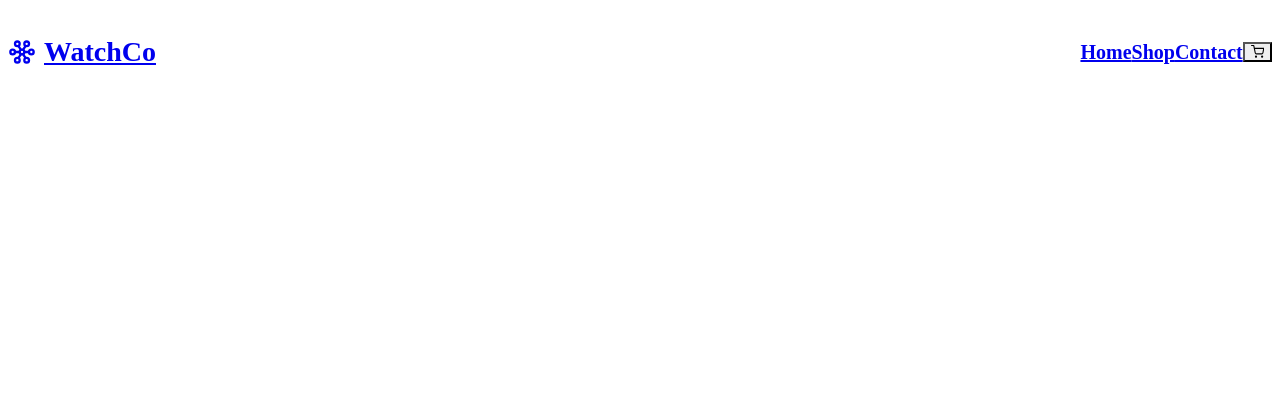
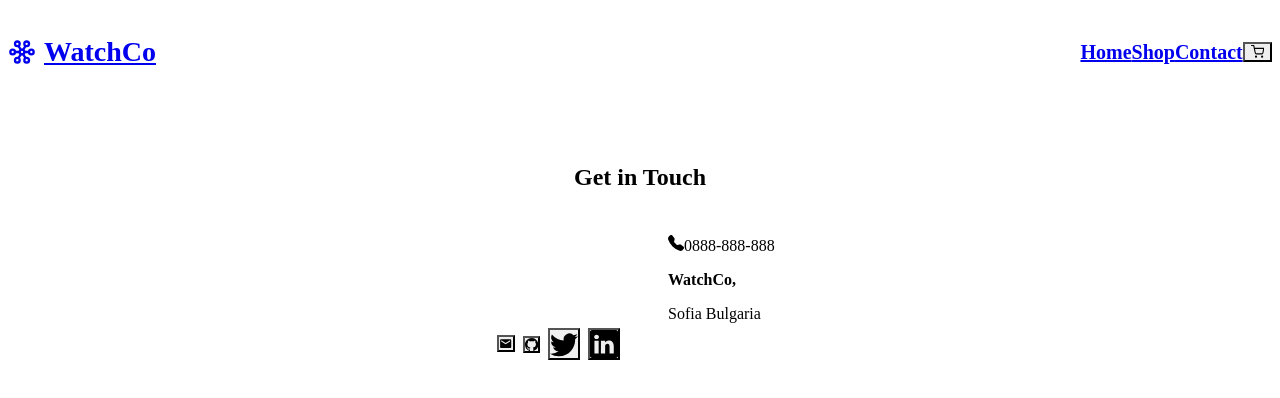
Before and after one commit to blancpain/shopping-cart, a React (Vite) app: page /contact in a window 1280 px wide. Shown: the top 398 px of the page. Built offline with nearby package versions, Linux system fonts and the light colour scheme; the HTML template or start-up script is replaced by a standard one.

Commit message:
Add contact page and subtotal for shopping cart

```diff
--- a/src/ShoppingCartContext.jsx
+++ b/src/ShoppingCartContext.jsx
@@ -54,6 +54,7 @@ export function CartProvider({ children }) {
   };
 
   return (
+    // eslint-disable-next-line react/jsx-no-constructed-context-values
     <CartContext.Provider value={{ items, addToCart, removeFromCart, updateQuantity }}>
       {children}
     </CartContext.Provider>
--- a/src/components/ShoppingCart.jsx
+++ b/src/components/ShoppingCart.jsx
@@ -30,6 +30,11 @@ export default function ShoppingCart({ onClose, isOpen }) {
     />
   ));
 
+  const subtotal = items.reduce(
+    (accumulator, object) => accumulator + object.quantity * object.price,
+    0,
+  );
+
   return (
     <Drawer placement="right" onClose={onClose} isOpen={isOpen} size="lg">
       <DrawerOverlay />
@@ -41,7 +46,18 @@ export default function ShoppingCart({ onClose, isOpen }) {
         <DrawerBody display="flex" flexDirection="column" gap="10px" justifyContent="space-between">
           <VStack>
             {allItems.length > 0 ? (
-              allItems
+              <>
+                {allItems}
+                <Text
+                  alignSelf="flex-start"
+                  my="2rem"
+                  ml="1rem"
+                  fontWeight="bold"
+                  wordBreak="break-word"
+                >
+                  Subtotal: €{Number(subtotal).toLocaleString('en-US')}
+                </Text>
+              </>
             ) : (
               <>
                 <Text my="5em">Your cart is empty. </Text>{' '}
@@ -50,12 +66,12 @@ export default function ShoppingCart({ onClose, isOpen }) {
             )}
           </VStack>
           {allItems.length > 0 ? (
-            <Button as={NavLink} to="/" m="15px" onClick={onClose}>
+            <Button as={NavLink} to="/" m="15px" onClick={onClose} fontSize="xl">
               Checkout
             </Button>
           ) : (
-            <Button as={NavLink} to="/shop" m="15px" onClick={onClose}>
-              Browse shop
+            <Button as={NavLink} to="/shop" m="15px" onClick={onClose} fontSize="xl">
+              Browse Shop
             </Button>
           )}
         </DrawerBody>
--- a/src/components/ShoppingCartItem.jsx
+++ b/src/components/ShoppingCartItem.jsx
@@ -23,7 +23,7 @@ export default function ShoppingCartItem({
 }) {
   const convertedWatchImageURL = `../${watchImage}`;
 
-  const { addToCart, removeFromCart, updateQuantity } = useContext(CartContext);
+  const { addToCart, removeFromCart, updateQuantity, items } = useContext(CartContext);
   const buttonClickHandler = (e) => {
     const { name } = e.target;
 
@@ -51,8 +51,6 @@ export default function ShoppingCartItem({
     }
   };
 
-  // TODO - Array.reduce for total sum price * quantity ...
-
   return (
     <CardContainer maxW="sm" m="0.5rem">
       <CardBody as={Flex}>
@@ -77,10 +75,10 @@ export default function ShoppingCartItem({
             variant="solid"
             colorScheme="gray"
             flexGrow="10"
-            name="add"
+            name="del"
             onClick={buttonClickHandler}
           >
-            +
+            -
           </Button>
           <Input
             type="number"
@@ -94,10 +92,11 @@ export default function ShoppingCartItem({
             variant="solid"
             colorScheme="gray"
             flexGrow="10"
-            name="del"
+            name="add"
             onClick={buttonClickHandler}
+            bg="gray.300"
           >
-            -
+            +
           </Button>
         </Flex>
       </CardFooter>
--- a/src/pages/Contact.jsx
+++ b/src/pages/Contact.jsx
@@ -1,11 +1,147 @@
-import { ScaleFade, Box } from '@chakra-ui/react';
+import {
+  Box,
+  Flex,
+  Heading,
+  IconButton,
+  Link,
+  Stack,
+  Tooltip,
+  useClipboard,
+  useColorModeValue,
+  VStack,
+  Fade,
+  List,
+  ListItem,
+  ListIcon,
+  Text,
+} from '@chakra-ui/react';
+import { BsGithub, BsLinkedin, BsFillTelephoneFill, BsTwitter } from 'react-icons/bs';
+import { MdEmail, MdOutlineEmail } from 'react-icons/md';
+import { NavLink } from 'react-router-dom';
 
 export default function Contact() {
+  const { hasCopied, onCopy } = useClipboard('example@fake.com');
+
   return (
-    <ScaleFade initialScale={0.1} in>
-      <Box p="40px" color="white" mt="4" bg="teal.500" rounded="md" shadow="md">
-        Welcome
-      </Box>
-    </ScaleFade>
+    <Fade in>
+      <Flex
+        bg={useColorModeValue('gray.100', 'gray.900')}
+        align="top"
+        justify="center"
+        id="contact"
+        h="100vh"
+        py="3rem"
+      >
+        <Box borderRadius="lg" m={{ base: 5, md: 16, lg: 10 }} p={{ base: 5, lg: 16 }}>
+          <Box>
+            <VStack spacing={{ base: 4, md: 8, lg: 20 }}>
+              <Heading
+                fontSize={{
+                  base: '4xl',
+                  md: '5xl',
+                }}
+              >
+                Get in Touch
+              </Heading>
+
+              <Stack spacing={{ base: 4, md: 8, lg: 20 }} direction={{ base: 'column', md: 'row' }}>
+                <Stack
+                  align="center"
+                  justify="space-around"
+                  direction={{ base: 'row', md: 'column' }}
+                >
+                  <Tooltip
+                    label={hasCopied ? 'Email Copied!' : 'Copy Email'}
+                    closeOnClick={false}
+                    hasArrow
+                  >
+                    <IconButton
+                      aria-label="email"
+                      variant="ghost"
+                      size="lg"
+                      fontSize="3xl"
+                      icon={<MdEmail />}
+                      _hover={{
+                        bg: 'blue.500',
+                        color: useColorModeValue('white', 'gray.700'),
+                      }}
+                      onClick={onCopy}
+                      isRound
+                    />
+                  </Tooltip>
+
+                  <Link href="https://github.com/blancpain">
+                    <IconButton
+                      aria-label="github"
+                      variant="ghost"
+                      size="lg"
+                      fontSize="3xl"
+                      icon={<BsGithub />}
+                      _hover={{
+                        bg: 'blue.500',
+                        color: useColorModeValue('white', 'gray.700'),
+                      }}
+                      isRound
+                    />
+                  </Link>
+
+                  <Link as={NavLink} to="/contact">
+                    <IconButton
+                      aria-label="twitter"
+                      variant="ghost"
+                      size="lg"
+                      icon={<BsTwitter size="28px" />}
+                      _hover={{
+                        bg: 'blue.500',
+                        color: useColorModeValue('white', 'gray.700'),
+                      }}
+                      isRound
+                    />
+                  </Link>
+
+                  <Link as={NavLink} to="/contact">
+                    <IconButton
+                      aria-label="linkedin"
+                      variant="ghost"
+                      size="lg"
+                      icon={<BsLinkedin size="28px" />}
+                      _hover={{
+                        bg: 'blue.500',
+                        color: useColorModeValue('white', 'gray.700'),
+                      }}
+                      isRound
+                    />
+                  </Link>
+                </Stack>
+
+                <Box
+                  bg={useColorModeValue('white', 'gray.700')}
+                  borderRadius="lg"
+                  p={8}
+                  color={useColorModeValue('gray.700', 'whiteAlpha.900')}
+                  shadow="base"
+                  minH="250px"
+                >
+                  <VStack spacing={5}>
+                    <List spacing={16}>
+                      <ListItem>
+                        <ListIcon as={BsFillTelephoneFill} color="blackAlpha.800" />
+                        0888-888-888
+                      </ListItem>
+                      <ListItem>
+                        <Text fontWeight="bold" fontSize="xl">
+                          WatchCo,
+                        </Text>
+                        <Text>Sofia Bulgaria</Text>
+                      </ListItem>
+                    </List>
+                  </VStack>
+                </Box>
+              </Stack>
+            </VStack>
+          </Box>
+        </Box>
+      </Flex>
+    </Fade>
   );
 }
```
Also changed, not shown: 1 other file (tests, documents, lock files or other folders).
